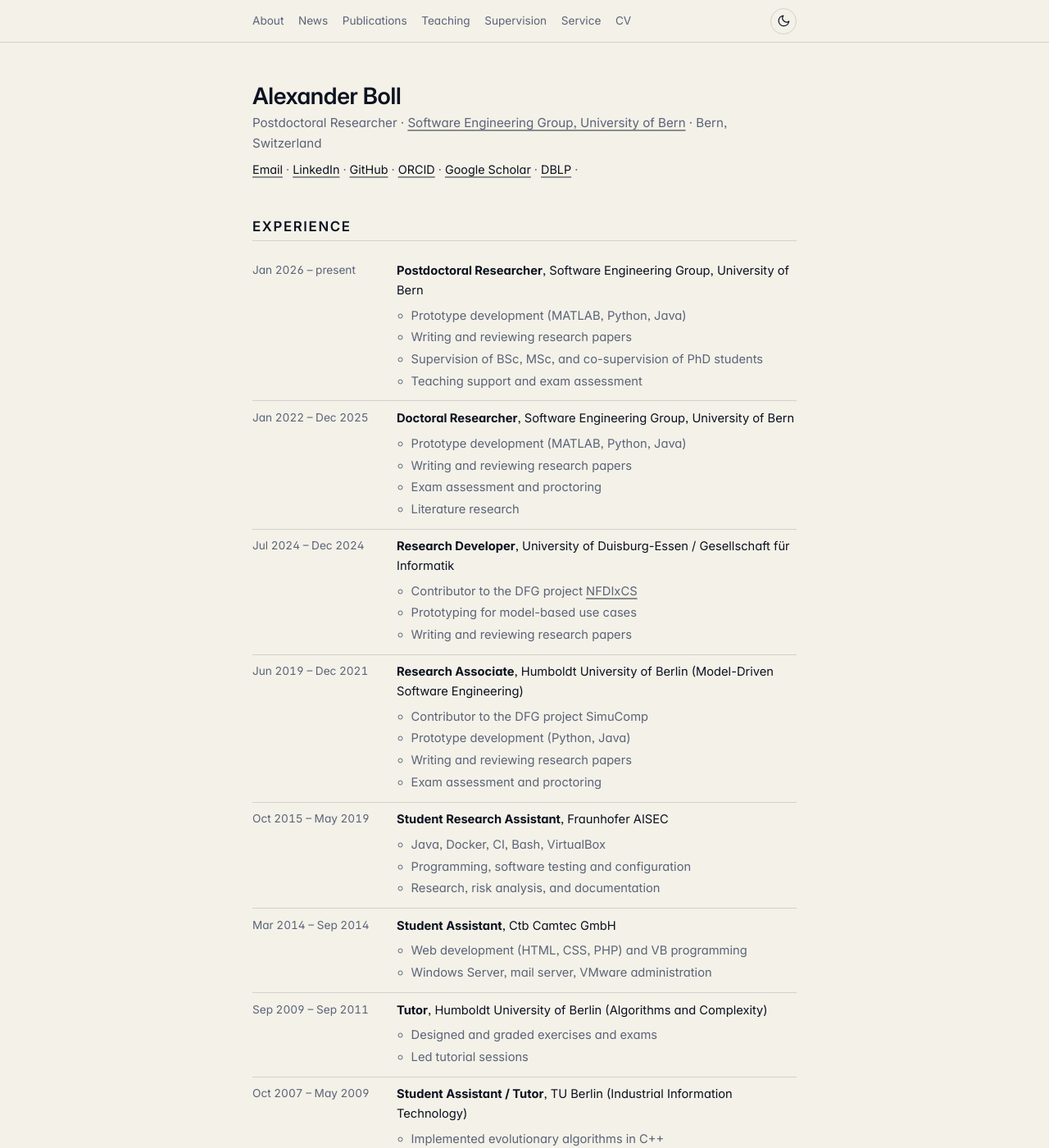
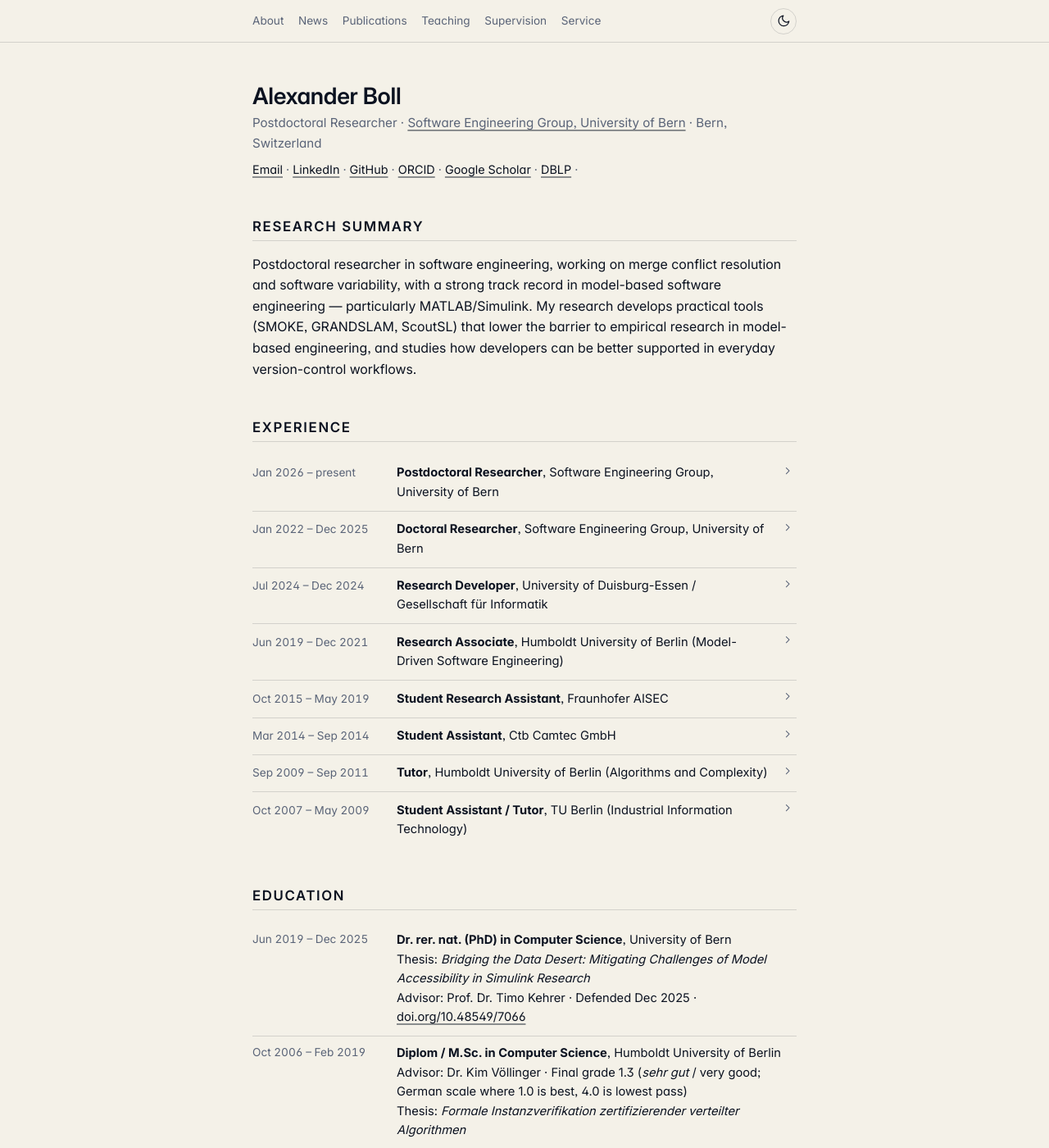
Before and after one commit to lanpirot/lanpirot.github.io, a Jekyll site: the page built from cv.md, in a window 1280 px wide and 1400 px high. Shown: the whole window at 82% size. Built offline with Jekyll 4.4.1, drawn with Linux system fonts in a browser that asks for light colours; some of the changed text lies outside the part shown.

Commit message:
Expand CV with awards, talks, grants, memberships
- Move "View CV" link from topnav to a pill button under the homepage
  photo — more discoverable for the typical CV reader.
- CV: add Research Summary, Awards (EASE 2024 Distinguished Paper),
  Invited Talks, Funded Research Projects (Merge++, SNSF 219719), and
  Professional Memberships (ACM, IEEE).
- CV: name MSc advisor (Kim Völlinger) and annotate German grades
  (1.3 = sehr gut, 1.6 = gut) for international readers.
- CV: fold Experience entries per default, expand on click like the
  homepage publication list. Details auto-expand for print via a
  beforeprint/afterprint hook so the PDF always shows full content.
- CV: drop the "Interests" section and the redundant "name in bold"
  note.

Co-Authored-By: Claude Opus 4.6 (1M context) <noreply@anthropic.com>

```diff
--- a/_includes/nav.html
+++ b/_includes/nav.html
@@ -7,7 +7,6 @@
       <a href="{{ '/' | relative_url }}#teaching">Teaching</a>
       <a href="{{ '/' | relative_url }}#supervision">Supervision</a>
       <a href="{{ '/' | relative_url }}#service">Service</a>
-      <a href="{{ '/cv/' | relative_url }}">CV</a>
     </nav>
     <button class="theme-toggle" type="button" aria-label="Toggle light and dark theme" aria-pressed="true">
       <span class="icon-moon">{% include icon.html name="moon" %}</span>
--- a/assets/css/style.css
+++ b/assets/css/style.css
@@ -137,12 +137,31 @@ p { margin: 0.5rem 0; }
   align-items: center;
   margin: 1rem 0 0.5rem;
 }
+.header .photo-col {
+  display: flex;
+  flex-direction: column;
+  align-items: center;
+  gap: 0.5rem;
+}
 .header .photo-frame {
   width: 8.4rem;
   height: 8.4rem;
   border-radius: 999px;
   overflow: hidden;
   border: 1px solid var(--rule);
+}
+.header .view-cv {
+  font-size: 0.8rem;
+  color: var(--muted);
+  text-decoration: none;
+  border: 1px solid var(--rule);
+  padding: 0.25rem 0.7rem;
+  border-radius: 999px;
+  transition: color 0.15s, border-color 0.15s;
+}
+.header .view-cv:hover {
+  color: var(--fg);
+  border-color: var(--fg);
 }
 .header img.photo {
   width: 100%;
@@ -392,6 +411,55 @@ footer {
 .cv-list .what ul li { padding: 0.1rem 0; }
 .cv-list .muted { color: var(--muted); font-size: 0.85rem; }
 
+.cv-foldable details {
+  border-bottom: 1px solid var(--rule);
+}
+.cv-foldable details:last-child { border-bottom: none; }
+.cv-foldable summary {
+  list-style: none;
+  cursor: pointer;
+  display: grid;
+  grid-template-columns: 10rem 1fr auto;
+  gap: 1rem;
+  align-items: baseline;
+  padding: 0.65rem 0.25rem 0.65rem 0;
+  font-size: 0.92rem;
+}
+.cv-foldable summary::-webkit-details-marker { display: none; }
+.cv-foldable summary:hover { background: var(--hover); }
+.cv-foldable summary .when {
+  color: var(--muted);
+  font-variant-numeric: tabular-nums;
+  font-size: 0.85rem;
+}
+.cv-foldable summary .chev {
+  display: inline-flex;
+  width: 0.9rem;
+  height: 0.9rem;
+  color: var(--muted);
+  transition: transform 0.2s;
+}
+.cv-foldable details[open] summary .chev { transform: rotate(90deg); }
+.cv-foldable details > ul {
+  margin: 0 0 0.9rem;
+  padding: 0 0 0 11rem;
+  color: var(--muted);
+  font-size: 0.9rem;
+}
+.cv-foldable details > ul li { padding: 0.1rem 0; }
+
+@media (max-width: 540px) {
+  .cv-foldable summary {
+    grid-template-columns: 1fr auto;
+    gap: 0.25rem;
+  }
+  .cv-foldable summary .when {
+    grid-column: 1 / -1;
+    font-size: 0.78rem;
+  }
+  .cv-foldable details > ul { padding-left: 1.2rem; }
+}
+
 .cv-pubs {
   padding-left: 1.4rem;
   margin: 0.25rem 0 1.25rem;
@@ -457,4 +525,10 @@ footer {
   .cv-pubs { font-size: 9pt; }
   .cv-reviewing, .cv-plain { font-size: 9.5pt; }
   body { font-size: 10pt; line-height: 1.35; }
+  .cv-foldable details { display: block; break-inside: avoid; page-break-inside: avoid; }
+  .cv-foldable details[open] > ul,
+  .cv-foldable details > ul { display: block; }
+  .cv-foldable summary { cursor: default; font-size: 9.5pt; padding: 0.2rem 0; }
+  .cv-foldable summary .chev { display: none; }
+  .cv-foldable details > ul { padding-left: 11rem; font-size: 9pt; }
 }
--- a/cv.md
+++ b/cv.md
@@ -19,99 +19,112 @@ permalink: /cv/
   </p>
 </section>
 
+<section id="cv-summary">
+  <h2>Research Summary</h2>
+  <p>Postdoctoral researcher in software engineering, working on merge conflict resolution and software variability, with a strong track record in model-based software engineering — particularly MATLAB/Simulink. My research develops practical tools (SMOKE, GRANDSLAM, ScoutSL) that lower the barrier to empirical research in model-based engineering, and studies how developers can be better supported in everyday version-control workflows.</p>
+</section>
+
 <section id="cv-experience">
   <h2>Experience</h2>
-  <ul class="cv-list">
-    <li>
-      <div class="when">Jan 2026 – present</div>
-      <div class="what">
-        <strong>Postdoctoral Researcher</strong>, Software Engineering Group, University of Bern
-        <ul>
-          <li>Prototype development (MATLAB, Python, Java)</li>
-          <li>Writing and reviewing research papers</li>
-          <li>Supervision of BSc, MSc, and co-supervision of PhD students</li>
-          <li>Teaching support and exam assessment</li>
-        </ul>
-      </div>
-    </li>
-    <li>
-      <div class="when">Jan 2022 – Dec 2025</div>
-      <div class="what">
-        <strong>Doctoral Researcher</strong>, Software Engineering Group, University of Bern
-        <ul>
-          <li>Prototype development (MATLAB, Python, Java)</li>
-          <li>Writing and reviewing research papers</li>
-          <li>Exam assessment and proctoring</li>
-          <li>Literature research</li>
-        </ul>
-      </div>
-    </li>
-    <li>
-      <div class="when">Jul 2024 – Dec 2024</div>
-      <div class="what">
-        <strong>Research Developer</strong>, University of Duisburg-Essen / Gesellschaft für Informatik
-        <ul>
-          <li>Contributor to the DFG project <a href="https://nfdixcs.org/">NFDIxCS</a></li>
-          <li>Prototyping for model-based use cases</li>
-          <li>Writing and reviewing research papers</li>
-        </ul>
-      </div>
-    </li>
-    <li>
-      <div class="when">Jun 2019 – Dec 2021</div>
-      <div class="what">
-        <strong>Research Associate</strong>, Humboldt University of Berlin (Model-Driven Software Engineering)
-        <ul>
-          <li>Contributor to the DFG project SimuComp</li>
-          <li>Prototype development (Python, Java)</li>
-          <li>Writing and reviewing research papers</li>
-          <li>Exam assessment and proctoring</li>
-        </ul>
-      </div>
-    </li>
-    <li>
-      <div class="when">Oct 2015 – May 2019</div>
-      <div class="what">
-        <strong>Student Research Assistant</strong>, Fraunhofer AISEC
-        <ul>
-          <li>Java, Docker, CI, Bash, VirtualBox</li>
-          <li>Programming, software testing and configuration</li>
-          <li>Research, risk analysis, and documentation</li>
-        </ul>
-      </div>
-    </li>
-    <li>
-      <div class="when">Mar 2014 – Sep 2014</div>
-      <div class="what">
-        <strong>Student Assistant</strong>, Ctb Camtec GmbH
-        <ul>
-          <li>Web development (HTML, CSS, PHP) and VB programming</li>
-          <li>Windows Server, mail server, VMware administration</li>
-        </ul>
-      </div>
-    </li>
-    <li>
-      <div class="when">Sep 2009 – Sep 2011</div>
-      <div class="what">
-        <strong>Tutor</strong>, Humboldt University of Berlin (Algorithms and Complexity)
-        <ul>
-          <li>Designed and graded exercises and exams</li>
-          <li>Led tutorial sessions</li>
-        </ul>
-      </div>
-    </li>
-    <li>
-      <div class="when">Oct 2007 – May 2009</div>
-      <div class="what">
-        <strong>Student Assistant / Tutor</strong>, TU Berlin (Industrial Information Technology)
-        <ul>
-          <li>Implemented evolutionary algorithms in C++</li>
-          <li>Led tutorials for "Introduction to C++ for Engineers"</li>
-          <li>Reviewed course materials, exercises, and exams</li>
-        </ul>
-      </div>
-    </li>
-  </ul>
+  <div class="cv-foldable">
+    <details>
+      <summary>
+        <span class="when">Jan 2026 – present</span>
+        <span class="what"><strong>Postdoctoral Researcher</strong>, Software Engineering Group, University of Bern</span>
+        <span class="chev">{% include icon.html name="chevron" %}</span>
+      </summary>
+      <ul>
+        <li>Prototype development (MATLAB, Python, Java)</li>
+        <li>Writing and reviewing research papers</li>
+        <li>Supervision of BSc, MSc, and co-supervision of PhD students</li>
+        <li>Teaching support and exam assessment</li>
+      </ul>
+    </details>
+    <details>
+      <summary>
+        <span class="when">Jan 2022 – Dec 2025</span>
+        <span class="what"><strong>Doctoral Researcher</strong>, Software Engineering Group, University of Bern</span>
+        <span class="chev">{% include icon.html name="chevron" %}</span>
+      </summary>
+      <ul>
+        <li>Prototype development (MATLAB, Python, Java)</li>
+        <li>Writing and reviewing research papers</li>
+        <li>Exam assessment and proctoring</li>
+        <li>Literature research</li>
+      </ul>
+    </details>
+    <details>
+      <summary>
+        <span class="when">Jul 2024 – Dec 2024</span>
+        <span class="what"><strong>Research Developer</strong>, University of Duisburg-Essen / Gesellschaft für Informatik</span>
+        <span class="chev">{% include icon.html name="chevron" %}</span>
+      </summary>
+      <ul>
+        <li>Contributor to the DFG project <a href="https://nfdixcs.org/">NFDIxCS</a></li>
+        <li>Prototyping for model-based use cases</li>
+        <li>Writing and reviewing research papers</li>
+      </ul>
+    </details>
+    <details>
+      <summary>
+        <span class="when">Jun 2019 – Dec 2021</span>
+        <span class="what"><strong>Research Associate</strong>, Humboldt University of Berlin (Model-Driven Software Engineering)</span>
+        <span class="chev">{% include icon.html name="chevron" %}</span>
+      </summary>
+      <ul>
+        <li>Contributor to the DFG project SimuComp</li>
+        <li>Prototype development (Python, Java)</li>
+        <li>Writing and reviewing research papers</li>
+        <li>Exam assessment and proctoring</li>
+      </ul>
+    </details>
+    <details>
+      <summary>
+        <span class="when">Oct 2015 – May 2019</span>
+        <span class="what"><strong>Student Research Assistant</strong>, Fraunhofer AISEC</span>
+        <span class="chev">{% include icon.html name="chevron" %}</span>
+      </summary>
+      <ul>
+        <li>Java, Docker, CI, Bash, VirtualBox</li>
+        <li>Programming, software testing and configuration</li>
+        <li>Research, risk analysis, and documentation</li>
+      </ul>
+    </details>
+    <details>
+      <summary>
+        <span class="when">Mar 2014 – Sep 2014</span>
+        <span class="what"><strong>Student Assistant</strong>, Ctb Camtec GmbH</span>
+        <span class="chev">{% include icon.html name="chevron" %}</span>
+      </summary>
+      <ul>
+        <li>Web development (HTML, CSS, PHP) and VB programming</li>
+        <li>Windows Server, mail server, VMware administration</li>
+      </ul>
+    </details>
+    <details>
+      <summary>
+        <span class="when">Sep 2009 – Sep 2011</span>
+        <span class="what"><strong>Tutor</strong>, Humboldt University of Berlin (Algorithms and Complexity)</span>
+        <span class="chev">{% include icon.html name="chevron" %}</span>
+      </summary>
+      <ul>
+        <li>Designed and graded exercises and exams</li>
+        <li>Led tutorial sessions</li>
+      </ul>
+    </details>
+    <details>
+      <summary>
+        <span class="when">Oct 2007 – May 2009</span>
+        <span class="what"><strong>Student Assistant / Tutor</strong>, TU Berlin (Industrial Information Technology)</span>
+        <span class="chev">{% include icon.html name="chevron" %}</span>
+      </summary>
+      <ul>
+        <li>Implemented evolutionary algorithms in C++</li>
+        <li>Led tutorials for "Introduction to C++ for Engineers"</li>
+        <li>Reviewed course materials, exercises, and exams</li>
+      </ul>
+    </details>
+  </div>
 </section>
 
 <section id="cv-education">
@@ -129,22 +142,31 @@ permalink: /cv/
       <div class="when">Oct 2006 – Feb 2019</div>
       <div class="what">
         <strong>Diplom / M.Sc. in Computer Science</strong>, Humboldt University of Berlin<br>
-        Final grade 1.3 · Thesis: <em>Formale Instanzverifikation zertifizierender verteilter Algorithmen</em>
+        Advisor: Dr. Kim Völlinger · Final grade 1.3 (<em>sehr gut</em> / very good; German scale where 1.0 is best, 4.0 is lowest pass)<br>
+        Thesis: <em>Formale Instanzverifikation zertifizierender verteilter Algorithmen</em>
       </div>
     </li>
     <li>
       <div class="when">1997 – 2006</div>
       <div class="what">
-        <strong>Abitur</strong>, Rosa-Luxemburg-Oberschule, Berlin-Pankow · Final grade 1.6
+        <strong>Abitur</strong>, Rosa-Luxemburg-Oberschule, Berlin-Pankow · Final grade 1.6 (<em>gut</em> / good; German scale, 1.0 best)
       </div>
+    </li>
+  </ul>
+</section>
+
+<section id="cv-awards">
+  <h2>Awards</h2>
+  <ul class="cv-plain">
+    <li>
+      <strong>Distinguished Paper Award</strong>, EASE 2024 —
+      <a href="https://seg.inf.unibe.ch/news/2024/05/23/ease-2024-distinguished-paper-award/">for "Towards Semi-Automated Merge Conflict Resolution: Is It Easier Than We Expected?"</a>
     </li>
   </ul>
 </section>
 
 <section id="cv-publications">
   <h2>Publications</h2>
-  <p class="cv-note">Authored name in <strong>bold</strong>. Full list below; preprints and satirical pieces excluded.</p>
-
   {%- assign journals = site.data.publications | where: "type", "journal" -%}
   {%- assign conferences = site.data.publications | where: "type", "conference" -%}
   {%- assign theses = site.data.publications | where: "type", "thesis" -%}
@@ -186,6 +208,45 @@ permalink: /cv/
       </li>
     {%- endfor -%}
   </ol>
+</section>
+
+<section id="cv-talks">
+  <h2>Invited Talks &amp; Presentations</h2>
+  <ul class="cv-list">
+    <li>
+      <div class="when">May 2026</div>
+      <div class="what">"GRANDSLAM: Linearly Scalable Model Synthesis" at ICST 2026</div>
+    </li>
+    <li>
+      <div class="when">Sep 2024</div>
+      <div class="what">"SMOKE: Simulink Model Obfuscator Keeping Structure" at MODELS 2024</div>
+    </li>
+    <li>
+      <div class="when">Jun 2024</div>
+      <div class="what">"Towards Semi-Automated Merge Conflict Resolution: Is It Easier Than We Expected?" at EASE 2024</div>
+    </li>
+    <li>
+      <div class="when">Oct 2023</div>
+      <div class="what">"ScoutSL: An Open-Source Simulink Search Engine" and "EvoSL: A Large Open-Source Corpus of Changes in Simulink Models &amp; Projects" at MODELS 2023</div>
+    </li>
+    <li>
+      <div class="when">Jun 2020</div>
+      <div class="what">"On the Replicability of Experimental Tool Evaluations in Model-Based Development" at ICSMM 2020</div>
+    </li>
+  </ul>
+</section>
+
+<section id="cv-grants">
+  <h2>Funded Research Projects</h2>
+  <ul class="cv-list">
+    <li>
+      <div class="when">Oct 2023 – Sep 2027</div>
+      <div class="what">
+        <strong>Merge++</strong> — SNSF-funded research project on merge conflict resolution (<a href="https://data.snf.ch/grants/grant/219719">SNSF grant 219719</a>, PI: Timo Kehrer)<br>
+        <span class="muted">Major research contributor; not named on the grant.</span>
+      </div>
+    </li>
+  </ul>
 </section>
 
 <section id="cv-supervision">
@@ -260,10 +321,26 @@ permalink: /cv/
     <li>Japanese — A2</li>
   </ul>
 
-  <h3>Interests</h3>
+</section>
+
+<section id="cv-memberships">
+  <h2>Professional Memberships</h2>
   <ul class="cv-plain">
-    <li>Bouldering</li>
-    <li>Chess (Elo ~1800)</li>
-    <li><a href="https://projecteuler.net/">Project Euler</a> — 200+ problems solved (top 0.2%)</li>
+    <li>ACM — Association for Computing Machinery</li>
+    <li>IEEE — Institute of Electrical and Electronics Engineers</li>
   </ul>
 </section>
+
+<script>
+(function () {
+  var details = document.querySelectorAll('.cv-foldable details');
+  var prior = [];
+  window.addEventListener('beforeprint', function () {
+    prior = Array.from(details).map(function (d) { return d.open; });
+    details.forEach(function (d) { d.open = true; });
+  });
+  window.addEventListener('afterprint', function () {
+    details.forEach(function (d, i) { d.open = prior[i] || false; });
+  });
+})();
+</script>
```
Also changed, not shown: _includes/header.html (+5 -2 lines).
